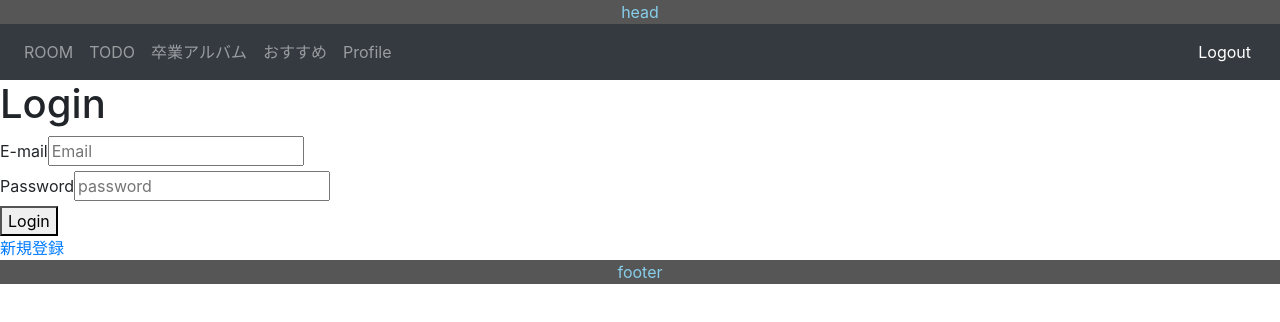
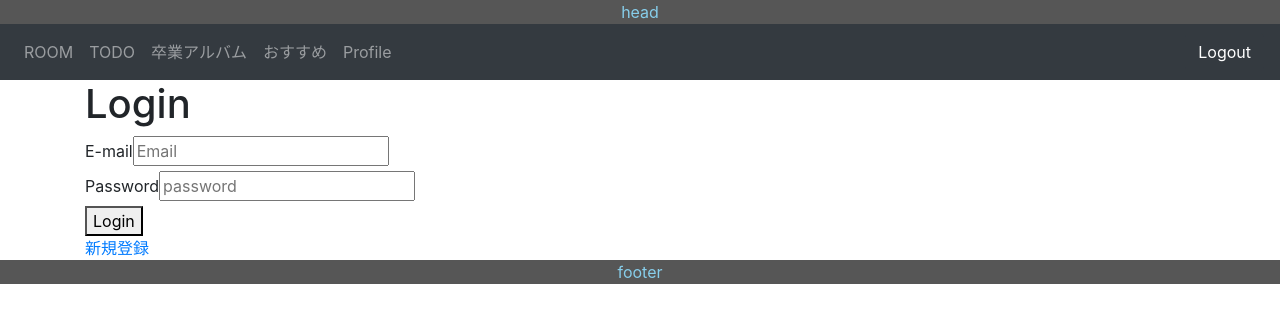
Before and after one commit to thao0108/chatAppTeam, a React (Create React App) app: page /login in a window 1280 px wide. Shown: the top 322 px of the page. Built offline with nearby package versions, Linux system fonts and the light colour scheme; no server answers.

Commit message:
containerつけてみました

```diff
--- a/src/App.js
+++ b/src/App.js
@@ -10,6 +10,8 @@ import Login from './pages/Login'
 import SignUp from './pages/SignUp'
 import Room from './pages/Room'
 import TabList from './tab/TabList'
+import Profile from './profile/Profile'
+import { Container } from 'react-bootstrap'
 import { AuthProvider } from './AuthService'
 import LoggedInRoute from './LoggedInRoute'
 import classes from './style.module.css'
@@ -21,16 +23,20 @@ const App = () => {
     return (
         <>
             <header className={classes.App}>head</header>
+
             <AuthProvider>
                 <Router>
                     <Menubar />
+                    <Container>
                     <Switch>
                         <LoggedInRoute exact path='/' component={Room} />
                         <Route exact path='/album' component={Writings} />
+                        <Route exact path='/profile' component={Profile} />
                         <Route exact path='/recommend' component={TabList} />
                         <Route exact path='/Login' component={Login} />
                         <Route exact path='/SignUp' component={SignUp} />
                     </Switch>
+                    </Container>
                 </Router>
             </AuthProvider>
             <footer className={classes.App}>footer</footer>
```
